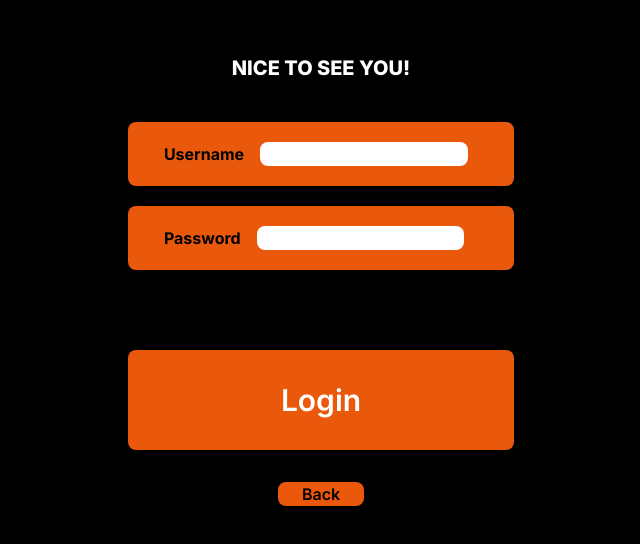
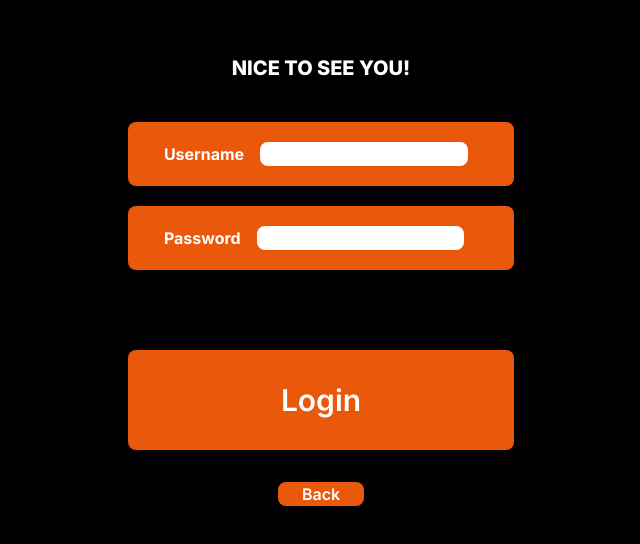
Before and after one commit to MatiasMonteros09/GYMAI, a Next.js app: page /authview in a window 1280 px wide. Shown: the part 120-664 px from the top of the page, without its empty margins (319-959 px from the left). Built offline with nearby package versions, Linux system fonts and the light colour scheme.

Commit message:
formatdocument

```diff
--- a/src/app/authview/page.jsx
+++ b/src/app/authview/page.jsx
@@ -1,8 +1,12 @@
+import Link from "next/link";
+
 const AuthView = () => {
   return (
     <div className="h-screen mx-5 flex flex-col justify-center items-center ">
-        <h1 className="text-center text-white text-xl mb-10 font-extrabold">NICE TO SEE YOU!</h1>
-        <form >
+      <h1 className="text-center text-white text-xl mb-10 font-extrabold">
+        NICE TO SEE YOU!
+      </h1>
+      <form>
         <div className="rounded-lg bg-orange-600 p-5 mb-5 flex">
           <label className="mx-4 font-bold">Username</label>
           <input className="w-3/5 rounded-lg" type="text" />
@@ -12,16 +16,14 @@ const AuthView = () => {
           <input className="w-3/5 rounded-lg" type="password" />
         </div>
         <div className="rounded-lg bg-orange-600 p-8 mb-5 flex justify-center items-center">
-            <button className="text-white text-3xl font-semibold">
-              Login
-            </button>
+          <button className="text-white text-3xl font-semibold">Login</button>
         </div>
-
-
       </form>
+      <Link href='/'>
         <button className="bg-orange-600 rounded-lg mt-3 px-6 font-semibold">
           Back
         </button>
+      </Link>
     </div>
   );
 };
--- a/src/app/globals.css
+++ b/src/app/globals.css
@@ -4,4 +4,5 @@
 
 body{
     background-color: black;
+    color: white;
 }
```
Lines whose indentation alone changed are shown as unchanged.
